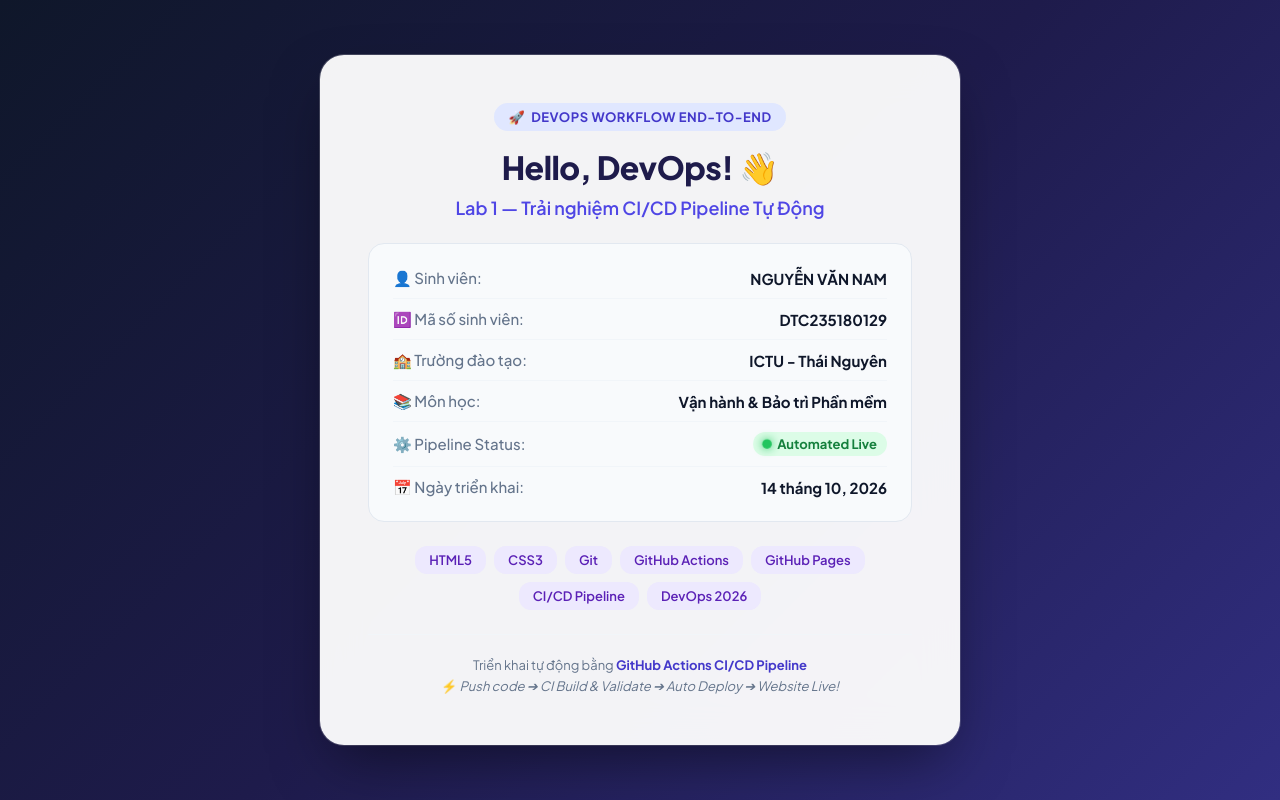
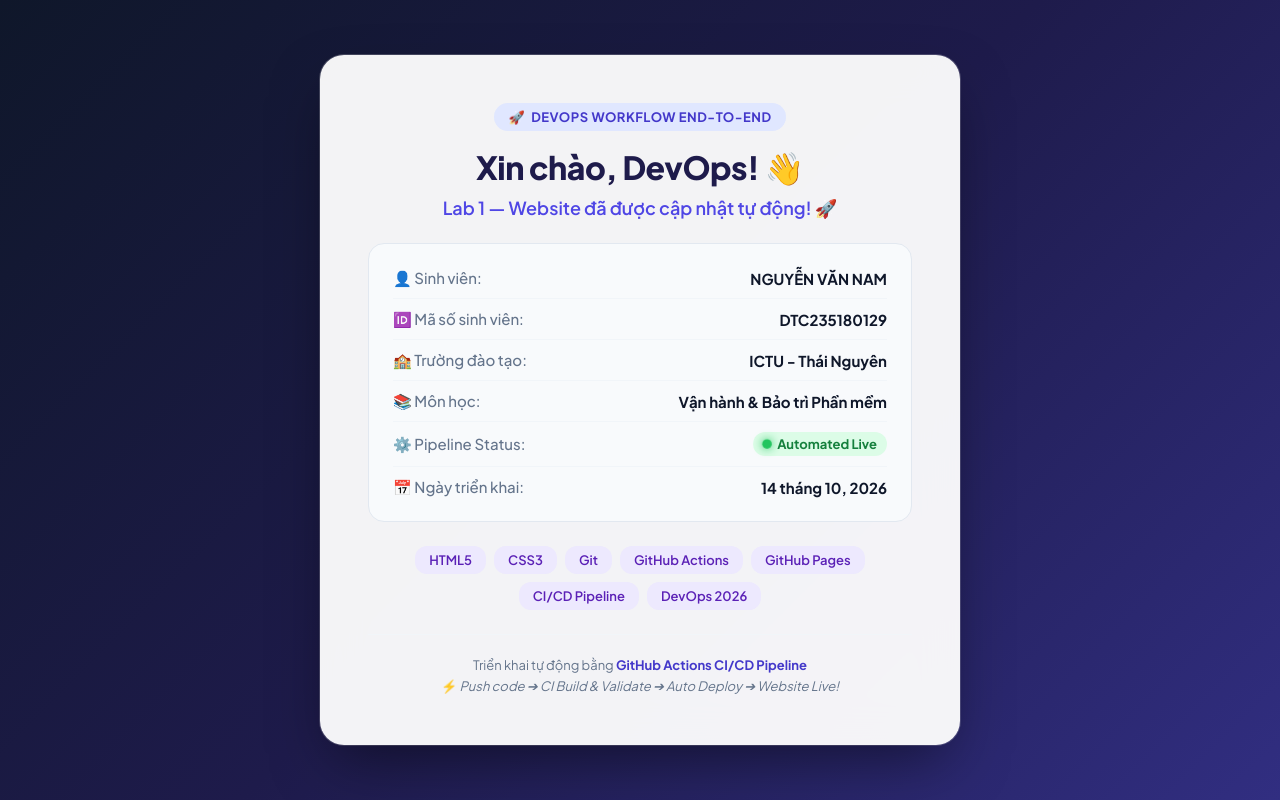
Before and after one commit to namddc/devops-lab1, a plain HTML site: page index.html in a window 1280 px wide. Drawn offline with Linux system fonts and the light colour scheme.

Commit message:
update: change title to Vietnamese

```diff
--- a/index.html
+++ b/index.html
@@ -162,8 +162,8 @@
         <div class="header-tag">
             <span>🚀</span> DevOps Workflow End-to-End
         </div>
-        <h1>Hello, DevOps! 👋</h1>
-        <h2>Lab 1 — Trải nghiệm CI/CD Pipeline Tự Động</h2>
+        <h1>Xin chào, DevOps! 👋</h1>
+        <h2>Lab 1 — Website đã được cập nhật tự động! 🚀</h2>
 
         <div class="info-card">
             <div class="info-row">
```
